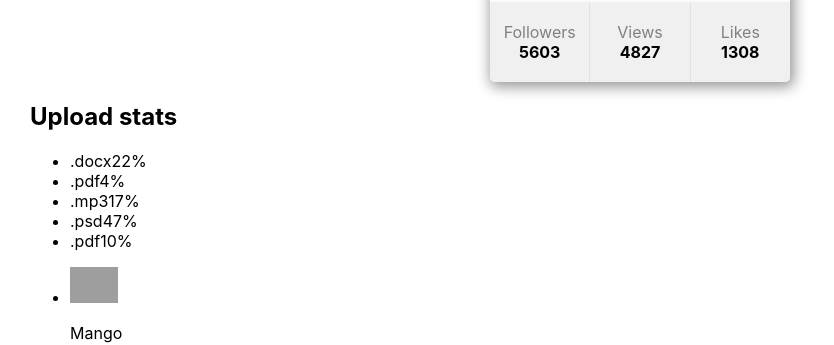
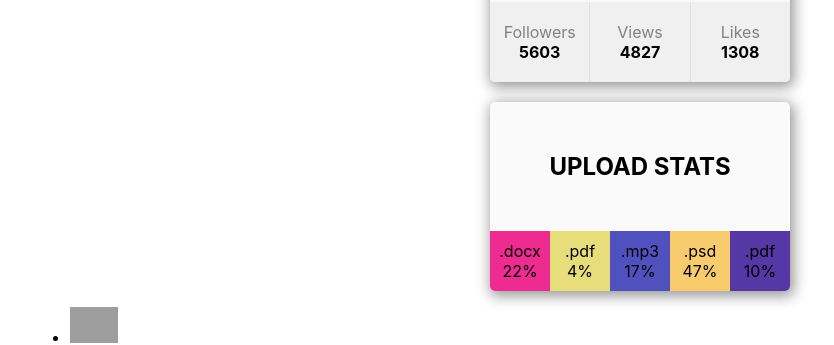
Before and after one commit to VadimKorobec/goit-react-hw-01-components, a React (Create React App) app: page / in a window 1280 px wide. Shown: the part 399-744 px from the top of the page, without its empty margins (0-834 px from the left). Built offline with nearby package versions, Linux system fonts and the light colour scheme; grey boxes are pictures that could not be loaded.

Commit message:
Update Statistics.jsx

```diff
--- a/src/components/Statistics/Statistics.jsx
+++ b/src/components/Statistics/Statistics.jsx
@@ -1,19 +1,27 @@
 import PropTypes from 'prop-types';
+import {
+  Container,
+  Label,
+  Percentage,
+  StatItem,
+  StatList,
+  Title,
+} from './Statistics.styled';
 
 export const Statistics = ({ title, stats }) => {
   return (
-    <section class="statistics">
-      <h2 class="title">{title}</h2>
+    <Container>
+      <Title>{title}</Title>
 
-      <ul>
+      <StatList>
         {stats.map(({ id, label, percentage }) => (
-          <li class="item" key={id}>
-            <span class="label">{label}</span>
-            <span class="percentage">{percentage}%</span>
-          </li>
+          <StatItem key={id}>
+            <Label>{label}</Label>
+            <Percentage>{percentage}%</Percentage>
+          </StatItem>
         ))}
-      </ul>
-    </section>
+      </StatList>
+    </Container>
   );
 };
 
```
